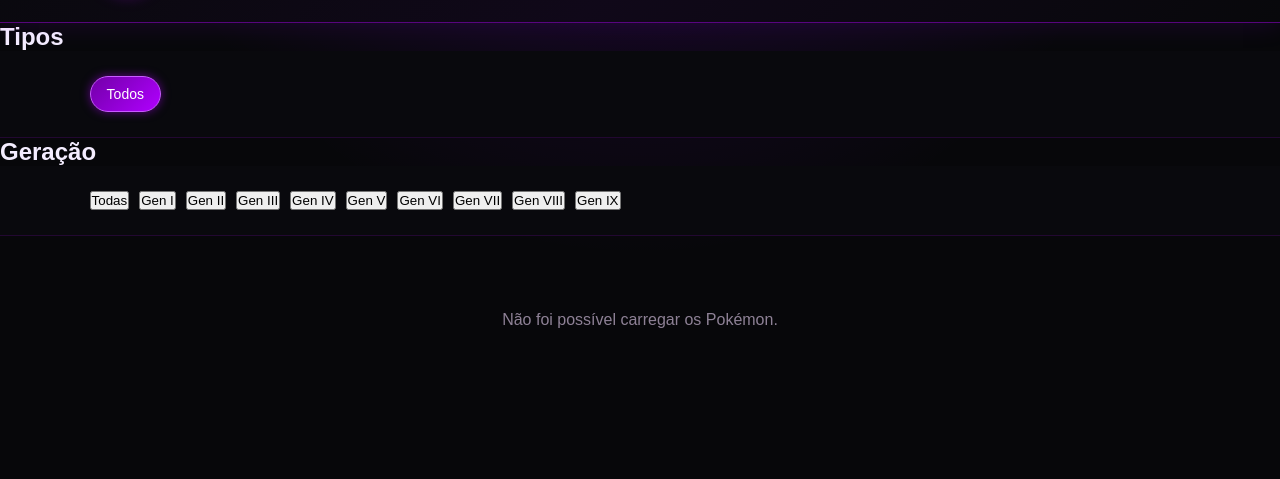
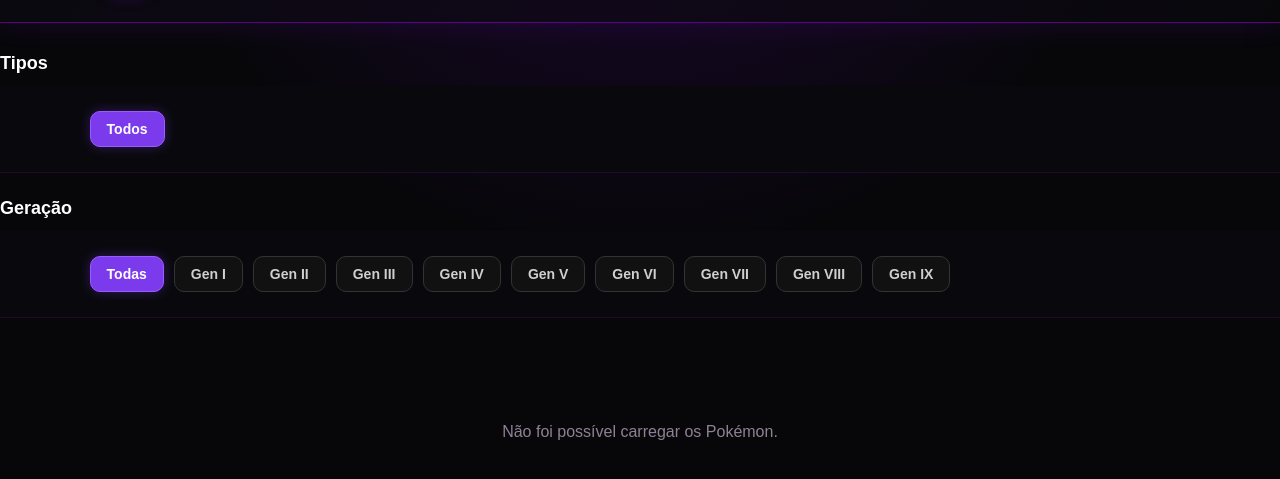
Before and after one commit to kauacamargolps/minidex, a plain HTML site: page index.html in a window 1280 px wide. Shown: the part 103-582 px from the top of the page. Drawn offline with Linux system fonts and the light colour scheme; no server answers.

Commit message:
estilização do filtro

```diff
--- a/style.css
+++ b/style.css
@@ -908,3 +908,148 @@ body {
     }
 
 }
+
+/* ==========================================
+   FILTROS
+========================================== */
+
+.filtros-container {
+    width: 100%;
+    display: flex;
+    flex-direction: column;
+    gap: 25px;
+    margin: 30px 0;
+}
+
+.grupo-filtro {
+    width: 100%;
+}
+
+.grupo-filtro h2 {
+    margin: 0 0 12px;
+    font-size: 18px;
+    color: #ffffff;
+    font-weight: 700;
+}
+
+
+/* ==========================================
+   ÁREA DOS BOTÕES
+========================================== */
+
+.filtros {
+    display: flex;
+    flex-wrap: wrap;
+    gap: 10px;
+    width: 100%;
+}
+
+
+/* ==========================================
+   BOTÕES DE TIPO E GERAÇÃO
+========================================== */
+
+.filtro,
+.filtro-geracao {
+    border: 1px solid #333;
+    background: #111;
+    color: #cfcfcf;
+
+    padding: 9px 16px;
+
+    border-radius: 10px;
+
+    font-family: inherit;
+    font-size: 14px;
+    font-weight: 600;
+
+    cursor: pointer;
+
+    transition:
+        background-color 0.2s ease,
+        border-color 0.2s ease,
+        color 0.2s ease,
+        transform 0.2s ease,
+        box-shadow 0.2s ease;
+}
+
+
+/* ==========================================
+   HOVER
+========================================== */
+
+.filtro:hover,
+.filtro-geracao:hover {
+    background: #1b1025;
+    border-color: #8b3dff;
+    color: #ffffff;
+
+    transform: translateY(-2px);
+
+    box-shadow:
+        0 4px 12px rgba(139, 61, 255, 0.18);
+}
+
+
+/* ==========================================
+   BOTÃO ATIVO
+========================================== */
+
+.filtro.ativo,
+.filtro-geracao.ativo {
+    background: #7c3aed;
+    border-color: #9b5cff;
+    color: #ffffff;
+
+    box-shadow:
+        0 0 12px rgba(124, 58, 237, 0.35);
+}
+
+
+/* ==========================================
+   HOVER NO ATIVO
+========================================== */
+
+.filtro.ativo:hover,
+.filtro-geracao.ativo:hover {
+    background: #8b5cf6;
+    border-color: #a78bfa;
+
+    transform: translateY(-2px);
+}
+
+
+/* ==========================================
+   GERAÇÕES
+========================================== */
+
+#filtrosGeracoes {
+    display: flex;
+    flex-wrap: wrap;
+    gap: 10px;
+
+    width: 100%;
+}
+
+
+/* ==========================================
+   RESPONSIVIDADE
+========================================== */
+
+@media (max-width: 600px) {
+
+    .grupo-filtro h2 {
+        font-size: 16px;
+    }
+
+    .filtro,
+    .filtro-geracao {
+        padding: 8px 12px;
+        font-size: 13px;
+    }
+
+    .filtros-container {
+        gap: 20px;
+    }
+
+}
```
